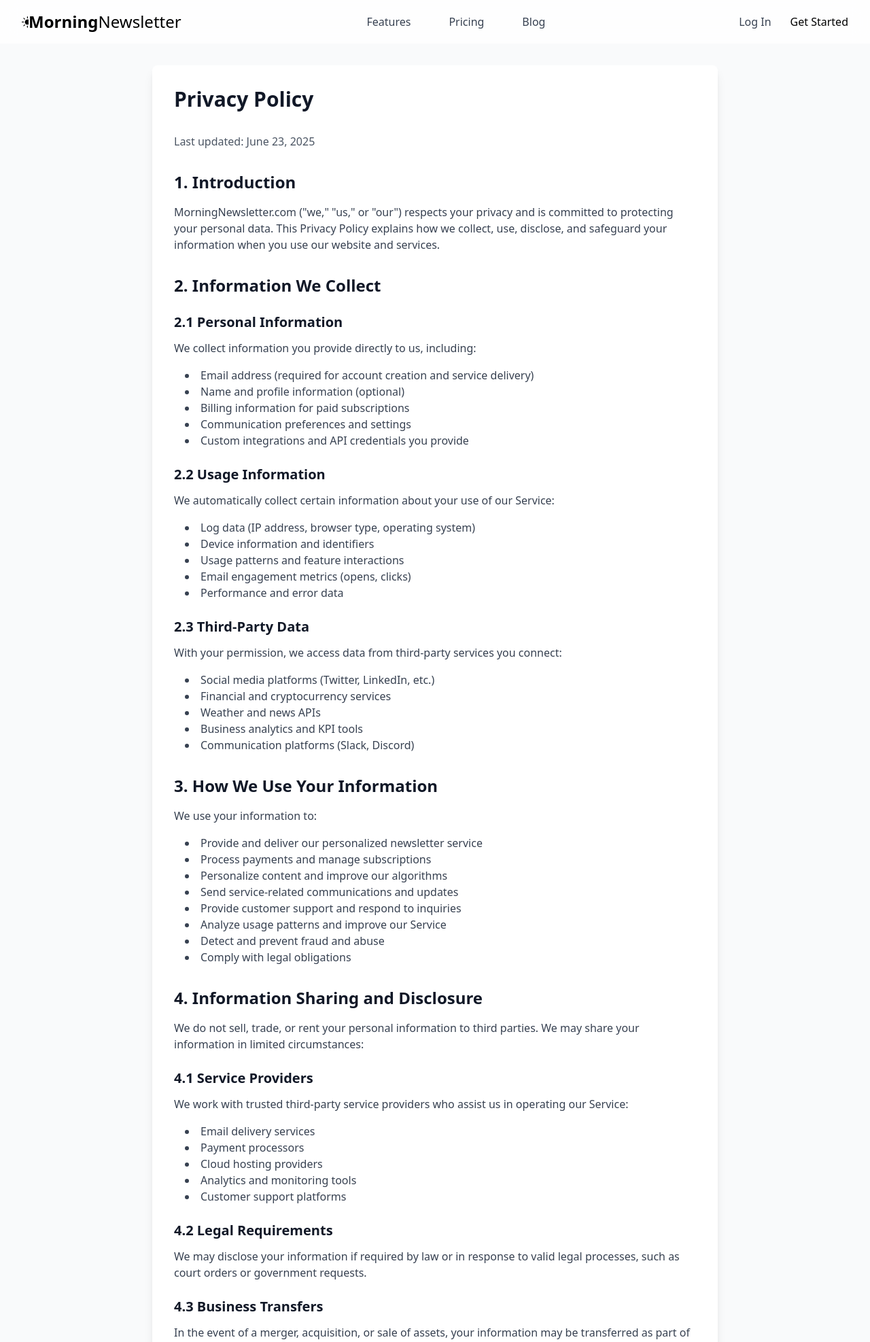
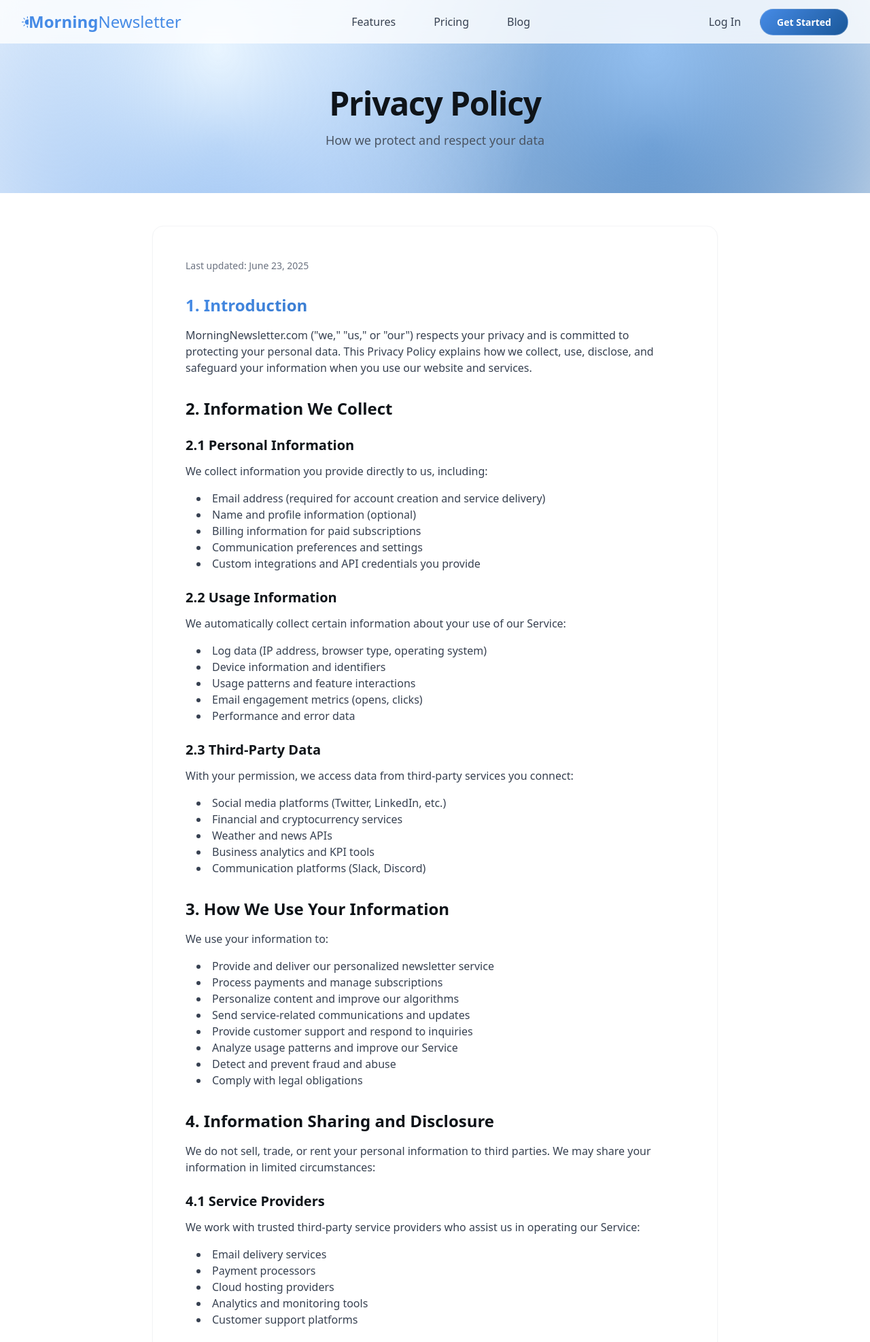
Before and after one commit to manuelescrig/web-morningnewsletter, a PHP site: page /legal/privacy/ in a window 1280 px wide. Shown: the top 1974 px of the page at 68% size. Run offline with PHP 8.4, Linux system fonts and the light colour scheme; some libraries are stand-ins or nearby versions.

Commit message:
Update privacy and terms pages to match landing page style
- Add hero section with gradient mesh background
- Use consistent typography and styling
- Add rounded corners and modern card design
- Include main.css and landing.css for consistent styling
- Add gradient text to headings
- Include main.js for navigation functionality

```diff
--- a/legal/privacy.php
+++ b/legal/privacy.php
@@ -13,31 +13,40 @@ $user = $isLoggedIn ? $auth->getCurrentUser() : null;
     <title>Privacy Policy - MorningNewsletter</title>
     <script src="https://cdn.tailwindcss.com"></script>
     <link rel="stylesheet" href="https://cdnjs.cloudflare.com/ajax/libs/font-awesome/6.0.0/css/all.min.css">
-    <style>
-        .nav-scrolled {
-            border-bottom: 1px solid rgba(0, 0, 0, 0.1);
-            box-shadow: 0 1px 3px rgba(0, 0, 0, 0.05);
-        }
-    </style>
+    <link rel="stylesheet" href="/assets/css/main.css">
+    <link rel="stylesheet" href="/assets/css/landing.css">
 </head>
-<body class="bg-gray-50">
+<body class="bg-white">
     <?php include __DIR__ . '/../includes/navigation.php'; ?>
 
+    <!-- Hero Section -->
+    <div class="relative mesh-bg pt-24 sm:pt-32 pb-16">
+        <div class="mx-auto max-w-7xl px-6 lg:px-8 relative z-10">
+            <div class="mx-auto max-w-4xl text-center">
+                <h1 class="text-4xl font-bold tracking-tight text-gray-900 sm:text-5xl">
+                    Privacy Policy
+                </h1>
+                <p class="mt-4 text-lg text-gray-600">
+                    How we protect and respect your data
+                </p>
+            </div>
+        </div>
+    </div>
+
     <!-- Content -->
-    <div class="max-w-4xl mx-auto py-12 px-4 sm:px-6 lg:px-8 pt-24">
-        <div class="bg-white rounded-lg shadow-lg p-8">
-            <h1 class="text-3xl font-bold text-gray-900 mb-8">Privacy Policy</h1>
-            <p class="text-gray-600 mb-8">Last updated: June 23, 2025</p>
+    <div class="max-w-4xl mx-auto py-12 px-4 sm:px-6 lg:px-8">
+        <div class="bg-white rounded-2xl shadow-sm border border-gray-100 p-8 md:p-12">
+            <p class="text-gray-500 mb-8 text-sm">Last updated: June 23, 2025</p>
 
-            <div class="prose max-w-none">
-                <h2 class="text-2xl font-semibold text-gray-900 mt-8 mb-4">1. Introduction</h2>
+            <div class="prose prose-lg max-w-none">
+                <h2 class="text-2xl font-bold text-gray-900 mt-8 mb-4 gradient-text">1. Introduction</h2>
                 <p class="text-gray-700 mb-4">
                     MorningNewsletter.com ("we," "us," or "our") respects your privacy and is committed to protecting your personal data. This Privacy Policy explains how we collect, use, disclose, and safeguard your information when you use our website and services.
                 </p>
 
                 <h2 class="text-2xl font-semibold text-gray-900 mt-8 mb-4">2. Information We Collect</h2>
 
-                <h3 class="text-xl font-semibold text-gray-900 mt-6 mb-3">2.1 Personal Information</h3>
+                <h3 class="text-xl font-bold text-gray-900 mt-6 mb-3">2.1 Personal Information</h3>
                 <p class="text-gray-700 mb-4">
                     We collect information you provide directly to us, including:
                 </p>
@@ -49,7 +58,7 @@ $user = $isLoggedIn ? $auth->getCurrentUser() : null;
                     <li>Custom integrations and API credentials you provide</li>
                 </ul>
 
-                <h3 class="text-xl font-semibold text-gray-900 mt-6 mb-3">2.2 Usage Information</h3>
+                <h3 class="text-xl font-bold text-gray-900 mt-6 mb-3">2.2 Usage Information</h3>
                 <p class="text-gray-700 mb-4">
                     We automatically collect certain information about your use of our Service:
                 </p>
@@ -61,7 +70,7 @@ $user = $isLoggedIn ? $auth->getCurrentUser() : null;
                     <li>Performance and error data</li>
                 </ul>
 
-                <h3 class="text-xl font-semibold text-gray-900 mt-6 mb-3">2.3 Third-Party Data</h3>
+                <h3 class="text-xl font-bold text-gray-900 mt-6 mb-3">2.3 Third-Party Data</h3>
                 <p class="text-gray-700 mb-4">
                     With your permission, we access data from third-party services you connect:
                 </p>
@@ -93,7 +102,7 @@ $user = $isLoggedIn ? $auth->getCurrentUser() : null;
                     We do not sell, trade, or rent your personal information to third parties. We may share your information in limited circumstances:
                 </p>
 
-                <h3 class="text-xl font-semibold text-gray-900 mt-6 mb-3">4.1 Service Providers</h3>
+                <h3 class="text-xl font-bold text-gray-900 mt-6 mb-3">4.1 Service Providers</h3>
                 <p class="text-gray-700 mb-4">
                     We work with trusted third-party service providers who assist us in operating our Service:
                 </p>
@@ -105,12 +114,12 @@ $user = $isLoggedIn ? $auth->getCurrentUser() : null;
                     <li>Customer support platforms</li>
                 </ul>
 
-                <h3 class="text-xl font-semibold text-gray-900 mt-6 mb-3">4.2 Legal Requirements</h3>
+                <h3 class="text-xl font-bold text-gray-900 mt-6 mb-3">4.2 Legal Requirements</h3>
                 <p class="text-gray-700 mb-4">
                     We may disclose your information if required by law or in response to valid legal processes, such as court orders or government requests.
                 </p>
 
-                <h3 class="text-xl font-semibold text-gray-900 mt-6 mb-3">4.3 Business Transfers</h3>
+                <h3 class="text-xl font-bold text-gray-900 mt-6 mb-3">4.3 Business Transfers</h3>
                 <p class="text-gray-700 mb-4">
                     In the event of a merger, acquisition, or sale of assets, your information may be transferred as part of that transaction.
                 </p>
@@ -191,5 +200,7 @@ $user = $isLoggedIn ? $auth->getCurrentUser() : null;
     </div>
 
     <?php include __DIR__ . '/../includes/footer.php'; ?>
+
+    <script src="/assets/js/main.js"></script>
 </body>
 </html>
```
Also changed, not shown: legal/terms.php (+24 -13 lines).
